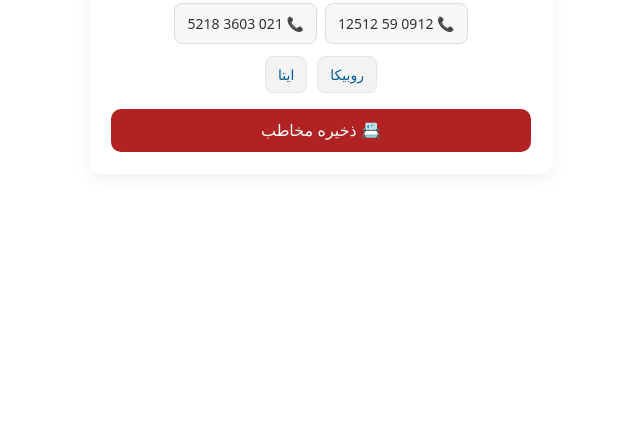
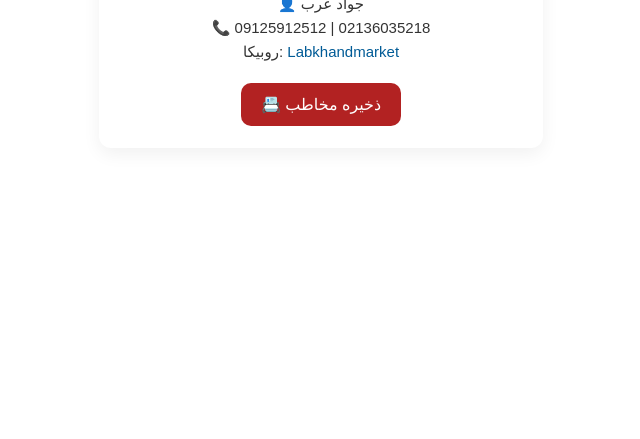
Before and after one commit to beni123-123/beni123-123.github.io, a plain HTML site: page lab.html in a window 1280 px wide. Shown: the part 361-800 px from the top of the page, without its empty margins (319-959 px from the left). Drawn offline with Linux system fonts and the light colour scheme.

Commit message:
Update lab.html

```diff
--- a/lab.html
+++ b/lab.html
@@ -5,134 +5,52 @@
 <meta name="viewport" content="width=device-width,initial-scale=1">
 <title>فروشگاه لبخند</title>
 <style>
-  /* اگر فونت مروارید روی دستگاه نصب باشه نمایش داده میشه،
-     در غیر این صورت از Vazirmatn یا sans-serif استفاده میشه */
-  @font-face {
-    font-family: 'Mervarid';
-    /* اگر خواستی می‌تونم فایل فونت رو برات آماده کنم و این آدرس را به‌روزرسانی کنم */
-    src: local('Mervarid');
-  }
-
-  body {
-    margin: 0;
-    padding: 0;
-    background: #fff;
-    direction: rtl;
-    font-family: 'Mervarid', 'Vazirmatn', system-ui, -apple-system, "Segoe UI", Roboto, "Helvetica Neue", Arial, sans-serif;
-    display: flex;
-    align-items: center;
-    justify-content: center;
-    min-height: 100vh;
-  }
-
-  .card {
-    width: 92%;
-    max-width: 420px;
-    background: #ffffff;
-    border-radius: 12px;
-    padding: 22px;
-    box-shadow: 0 6px 18px rgba(0,0,0,0.06);
-    text-align: center;
-    color: #111;
-  }
-
-  h1 {
-    margin: 6px 0 10px;
-    font-size: 22px;
-    color: #b22222; /* رنگ گرم برای نام فروشگاه */
-  }
-
-  p {
-    margin: 6px 0;
-    font-size: 15px;
-    color: #333;
-    line-height: 1.6;
-  }
-
-  .links {
-    display: flex;
-    gap: 10px;
-    justify-content: center;
-    margin-top: 12px;
-    flex-wrap: wrap;
-  }
-
-  .links a {
-    background: #f3f3f3;
-    padding: 8px 12px;
-    border-radius: 8px;
-    text-decoration: none;
-    color: #005b96;
-    font-size: 14px;
-    border: 1px solid #e6e6e6;
-  }
-
-  .action {
-    margin-top: 16px;
-    display: flex;
-    gap: 10px;
-    flex-direction: column;
-  }
-
-  button.save {
-    background: #b22222;
-    color: #fff;
-    border: none;
-    padding: 12px;
-    border-radius: 10px;
-    font-size: 16px;
-    cursor: pointer;
-  }
-
-  .call-buttons {
-    display: flex;
-    gap: 8px;
-    justify-content: center;
-    margin-top: 6px;
-  }
-
-  .call-buttons a {
-    background: #f7f7f7;
-    border: 1px solid #ddd;
-    padding: 10px 12px;
-    border-radius: 8px;
-    text-decoration: none;
-    color: #333;
-    font-size: 14px;
-  }
-
-  small.note {
-    display:block;
-    margin-top:10px;
-    color:#666;
-    font-size:13px;
-  }
+body{margin:0;padding:0;background:#fff;font-family:sans-serif;display:flex;align-items:center;justify-content:center;min-height:100vh}
+.card{width:92%;max-width:400px;background:#fff;border-radius:12px;padding:22px;box-shadow:0 6px 18px rgba(0,0,0,0.06);text-align:center;color:#111}
+h1{margin:6px 0 10px;font-size:22px;color:#b22222}
+p{margin:6px 0;font-size:15px;color:#333}
+button{margin-top:16px;padding:12px 20px;font-size:16px;border:none;border-radius:10px;background:#b22222;color:#fff;cursor:pointer}
+button:hover{background:#e33e3e}
+a{color:#005b96;text-decoration:none}
+a:hover{text-decoration:underline}
 </style>
 </head>
 <body>
 
-  <div class="card" role="region" aria-label="اطلاعات تماس فروشگاه لبخند">
-    <h1>فروشگاه لبخند</h1>
-
-    <p>👤 جواد عرب</p>
-
-    <div class="call-buttons" aria-hidden="false">
-      <a href="tel:+989125912512">📞 0912 59 12512</a>
-      <a href="tel:+982136035218">📞 021 3603 5218</a>
-    </div>
-
-    <div class="links" aria-hidden="false">
-      <a href="https://Rubika.ir/Labkhandmarket" target="_blank" rel="noopener">روبیکا</a>
-      <a href="https://eitaa.com/Labkhandmarket" target="_blank" rel="noopener">ایتا</a>
-    </div>
-
-    <div class="action">
-      <button class="save" id="saveBtn">📇 ذخیره مخاطب</button>
-    </div>
-
-  </div>
+<div class="card">
+  <h1>فروشگاه لبخند</h1>
+  <p>👤 جواد عرب</p>
+  <p>📞 09125912512 | 02136035218</p>
+  <p>روبیکا: <a href="https://Rubika.ir/Labkhandmarket" target="_blank">Labkhandmarket</a></p>
+  <button id="saveBtn">📇 ذخیره مخاطب</button>
+</div>
 
 <script>
 document.getElementById('saveBtn').addEventListener('click', () => {
   const vcard =
-`BE
+`BEGIN:VCARD
+VERSION:3.0
+N:عرب;جواد;;;
+FN:جواد عرب
+ORG:فروشگاه لبخند
+TEL;TYPE=CELL:+989125912512
+TEL;TYPE=WORK:+982136035218
+URL:https://Rubika.ir/Labkhandmarket
+END:VCARD`;
+
+  const blob = new Blob([vcard], {type:'text/vcard;charset=utf-8'});
+  const url = URL.createObjectURL(blob);
+  const a = document.createElement('a');
+  a.href = url;
+  a.download = 'Labkhand.vcf';
+  document.body.appendChild(a);
+  a.click();
+  setTimeout(() => {
+    URL.revokeObjectURL(url);
+    a.remove();
+  },1000);
+});
+</script>
+
+</body>
+</html>
```
